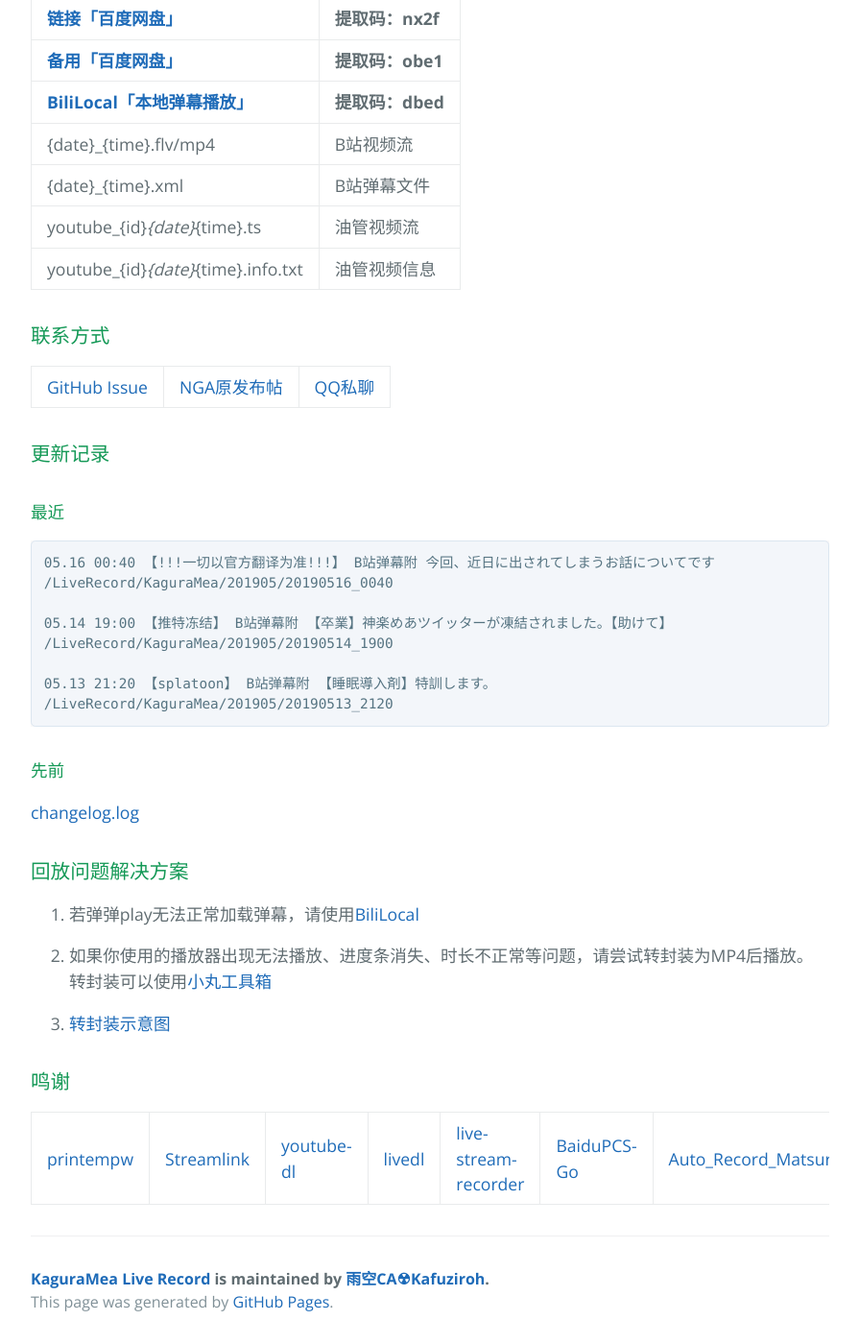
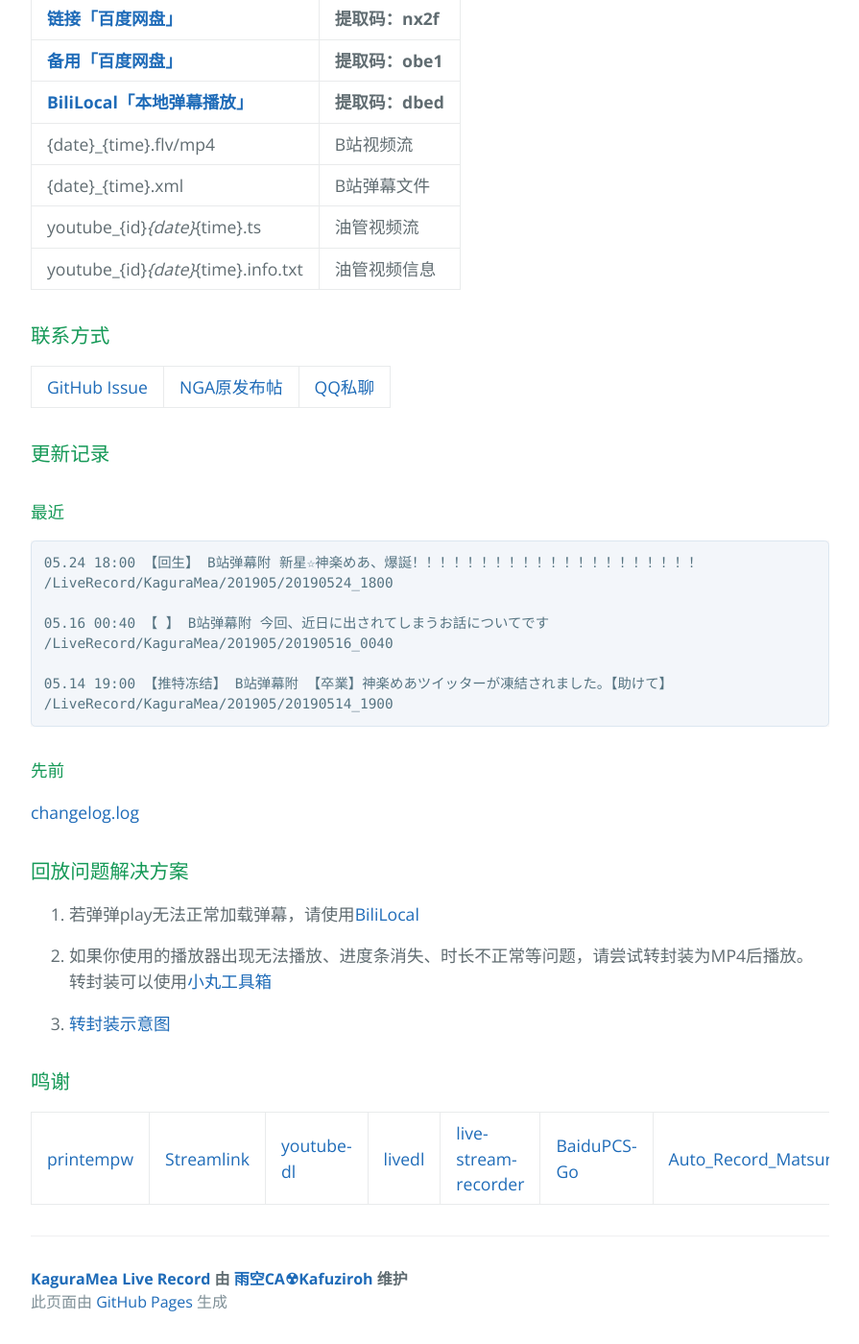
Before and after one commit to kaguramea-record/kaguramea-record.github.io, a Jekyll site: the page built from index.md, in a window 1280 px wide and 1400 px high, scrolled down 981 px. Shown: the whole window at 96% size, without its empty margins (192-1087 px from the left). Built offline with Jekyll 4.4.1, drawn with Linux system fonts in a browser that asks for light colours.

Commit message:
Update 190524

````diff
--- a/_layouts/default.html
+++ b/_layouts/default.html
@@ -39,9 +39,9 @@
       <h1 class="project-name">神楽めあ 直播录像</h1>
       <h2 class="project-tagline">KaguraMea Live Record</h2>
       {% if site.show_downloads %}
-        <a href="https://www.youtube.com/channel/UCWCc8tO-uUl_7SJXIKJACMw/live" class="btn">YouTube</a>
-        <a href="https://twitter.com/Freeze_Mea" class="btn">Twitter</a>
-        <a href="https://space.bilibili.com/349991143/" class="btn">bilibili</a>
+        <a href="https://www.youtube.com/channel/UCWCc8tO-uUl_7SJXIKJACMw/live" class="btn" target="_blank">YouTube</a>
+        <a href="https://twitter.com/KaguraMea_VoV" class="btn" target="_blank">Twitter</a>
+        <a href="https://space.bilibili.com/349991143/" class="btn" target="_blank">bilibili</a>
       {% endif %}
     </header>
 
@@ -49,8 +49,8 @@
       {{ content }}
 
       <footer class="site-footer">
-        <span class="site-footer-owner"><a href="https://github.com/kaguramea-record/kaguramea-record.github.io">KaguraMea Live Record</a> is maintained by <a href="https://blog.kafuziroh.cc/">雨空CA☢Kafuziroh</a>.</span>
-        <span class="site-footer-credits">This page was generated by <a href="https://pages.github.com">GitHub Pages</a>.</span>
+        <span class="site-footer-owner"><a href="https://github.com/kaguramea-record/kaguramea-record.github.io">KaguraMea Live Record</a> 由 <a href="https://blog.kafuziroh.cc/">雨空CA☢Kafuziroh</a> 维护</span>
+        <span class="site-footer-credits">此页面由 <a href="https://pages.github.com">GitHub Pages</a> 生成</span>
       </footer>
     </main>
   </body>
--- a/index.md
+++ b/index.md
@@ -42,14 +42,14 @@
 #### 最近
 
 ```
-05.16 00:40 【!!!一切以官方翻译为准!!!】 B站弹幕附 今回、近日に出されてしまうお話についてです
+05.24 18:00 【回生】 B站弹幕附 新星☆神楽めあ、爆誕！！！！！！！！！！！！！！！！！！！！！
+/LiveRecord/KaguraMea/201905/20190524_1800
+
+05.16 00:40 【 】 B站弹幕附 今回、近日に出されてしまうお話についてです
 /LiveRecord/KaguraMea/201905/20190516_0040
 
 05.14 19:00 【推特冻结】 B站弹幕附 【卒業】神楽めあツイッターが凍結されました。【助けて】
 /LiveRecord/KaguraMea/201905/20190514_1900
-
-05.13 21:20 【splatoon】 B站弹幕附 【睡眠導入剤】特訓します。
-/LiveRecord/KaguraMea/201905/20190513_2120
 ```
 
 #### 先前
````
Also changed, not shown: 1 other file.
